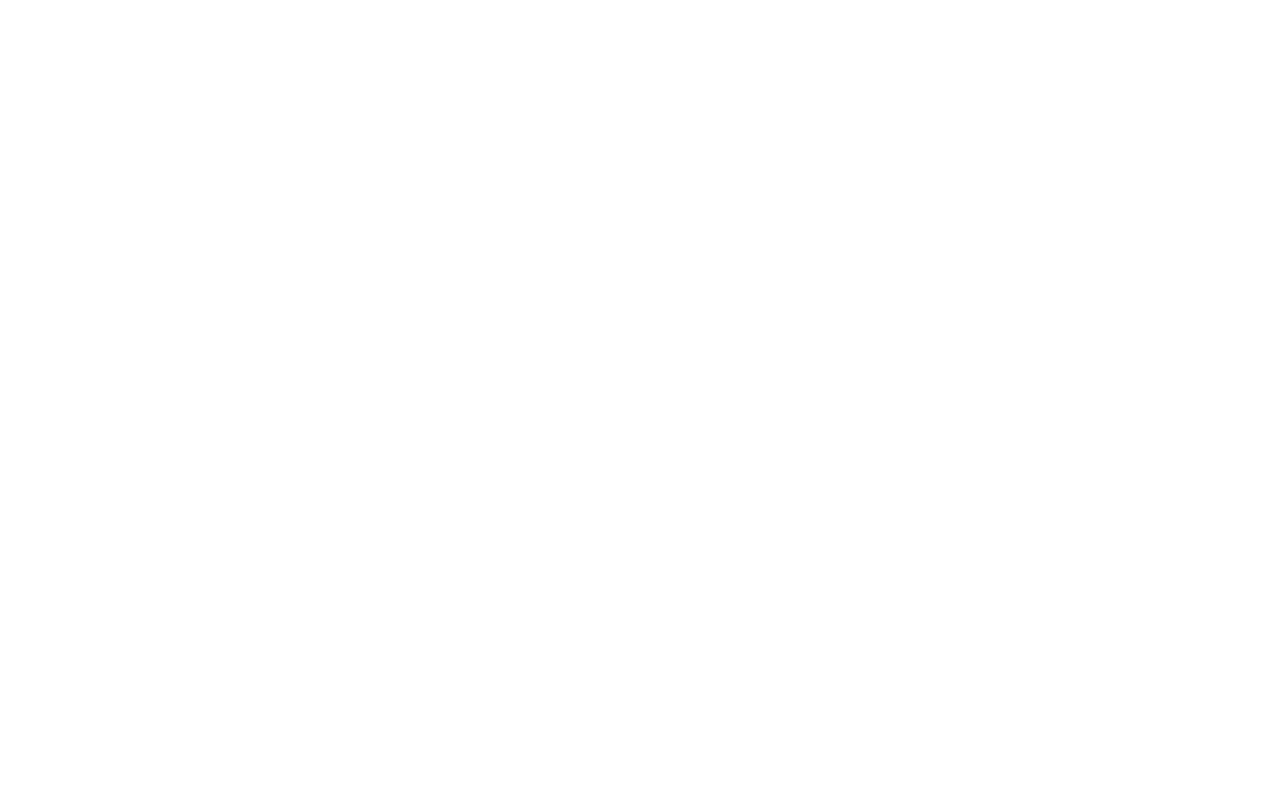
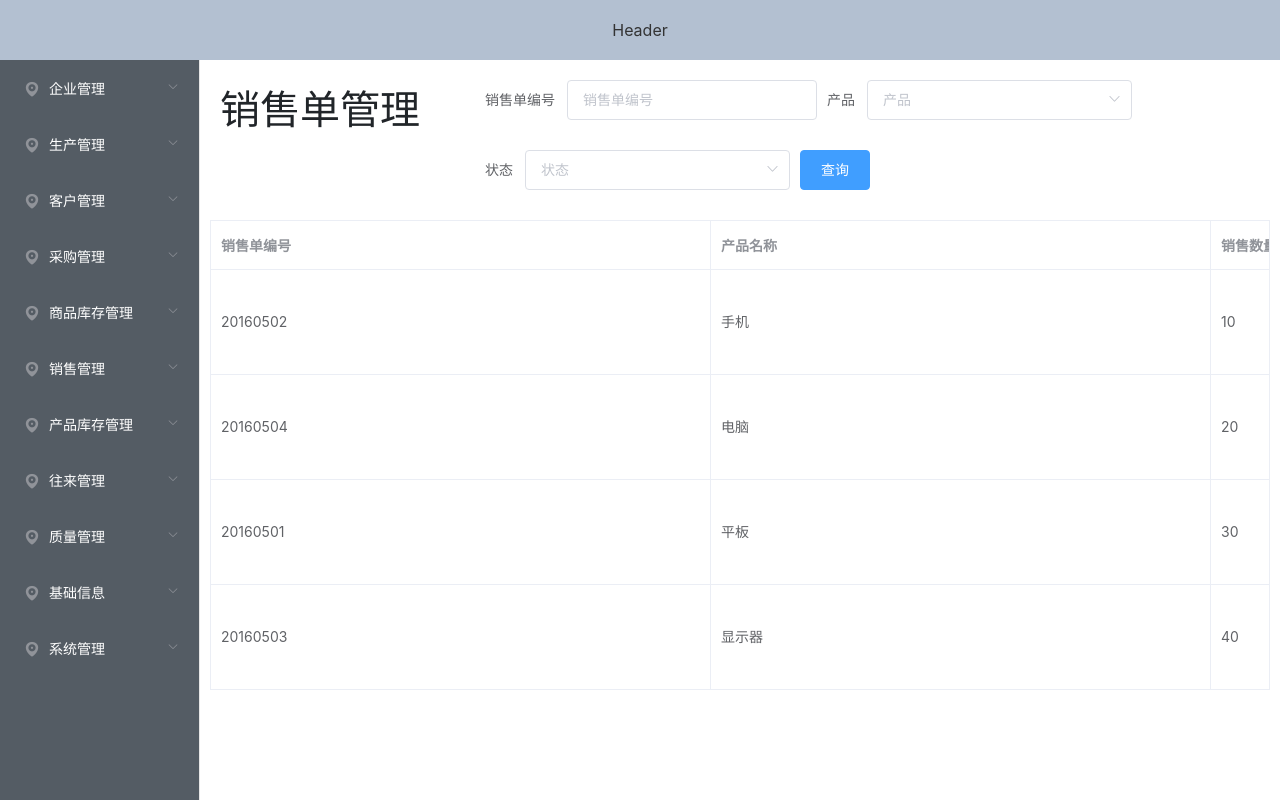
Before and after one commit to LinXiERP/LinXi_vueERP, a Vue app: page /SaleManagement/SaleOrderManagement in a window 1280 px wide. Shown: the top 800 px of the page. Built offline with nearby package versions, Linux system fonts and the light colour scheme; sample sign-in values are in the browser's storage.

Commit message:
廖彬：销售管理(销售单管理页面搭建)

```diff
--- /dev/null
+++ b/src/components/SaleOrderManagement.vue
@@ -0,0 +1,86 @@
+<template>
+  <el-row :gutter="20">
+    <el-col :span="6">
+      <div class="grid-content bg-purple" style="font-size:40px;">销售单管理</div>
+    </el-col>
+    <el-col :span="18">
+      <el-form :inline="true" :model="formInline" class="demo-form-inline">
+        <el-form-item label="销售单编号">
+          <el-input v-model="formInline.user" placeholder="销售单编号"></el-input>
+        </el-form-item>
+        <el-form-item label="产品">
+          <el-select v-model="formInline.region" placeholder="产品">
+            <el-option label="所有产品" value="shanghai"></el-option>
+            <el-option label="所有产品" value="beijing"></el-option>
+            <el-option label="所有产品" value="beijing"></el-option>
+          </el-select>
+        </el-form-item>
+        <el-form-item label="状态">
+          <el-select v-model="formInline.region" placeholder="状态">
+            <el-option label="待提货" value="shanghai"></el-option>
+            <el-option label="待结款" value="beijing"></el-option>
+            <el-option label="已结款" value="beijing"></el-option>
+          </el-select>
+        </el-form-item>
+        <el-form-item>
+          <el-button type="primary" @click="onSubmit">查询</el-button>
+        </el-form-item>
+      </el-form>
+    </el-col>
+
+    <!-- <el-col :span="6">
+      <span class="grid-content bg-purple">刷新</span>
+    </el-col> -->
+
+    <el-table :data="tableData" border style="width: 100%">
+      <el-table-column prop="date" label="销售单编号" width="500"></el-table-column>
+      <el-table-column prop="name" label="产品名称" width="500"></el-table-column>
+      <el-table-column prop="address" label="销售数量" width="500"></el-table-column>
+      <el-table-column>
+              <el-button type="primary" style="" @click="onSubmit">编辑</el-button>
+              <el-button type="primary" style="" @click="onSubmit">删除</el-button>
+      </el-table-column>
+
+    </el-table>
+  </el-row>
+</template>
+
+<script>
+export default {
+  data() {
+    return {
+      formInline: {
+        user: "",
+        region: ""
+      },
+      tableData: [
+        {
+          date: "20160502",
+          name: "手机",
+          address: "10"
+        },
+        {
+          date: "20160504",
+          name: "电脑",
+          address: "20"
+        },
+        {
+          date: "20160501",
+          name: "平板",
+          address: "30"
+        },
+        {
+          date: "20160503",
+          name: "显示器",
+          address: "40"
+        }
+      ]
+    };
+  },
+  methods: {
+    onSubmit() {
+      this.$message.error("还未完成!");
+    }
+  }
+};
+</script>
--- a/src/router/index.js
+++ b/src/router/index.js
@@ -71,6 +71,17 @@
             name: "CustomerManageInfo",
             component: resolve => require(['../components/CustomerManageInfo.vue'], resolve)
         }]
+    },
+    //销售管理->销售单管理
+    {
+        path: "/SaleManagement",
+        name: "SaleManagement",
+        component: resolve => require(['../views/Home.vue'], resolve),
+        children: [{
+            path: "SaleOrderManagement",
+            name: "SaleOrderManagement",
+            component: resolve => require(['../components/SaleOrderManagement.vue'], resolve)
+        }]
     }
 ]
 
```
Also changed, not shown: src/components/CustomerManageInfo.vue (line endings or trailing spaces).
